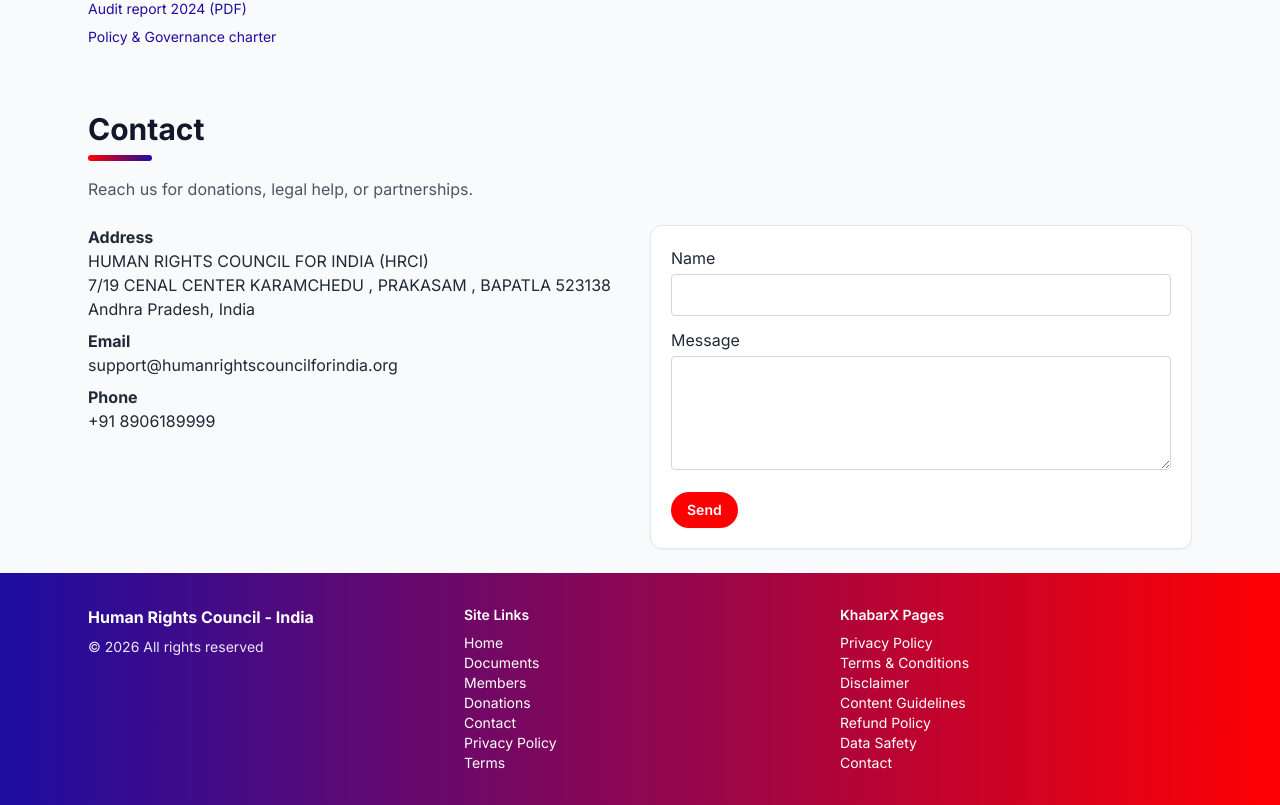
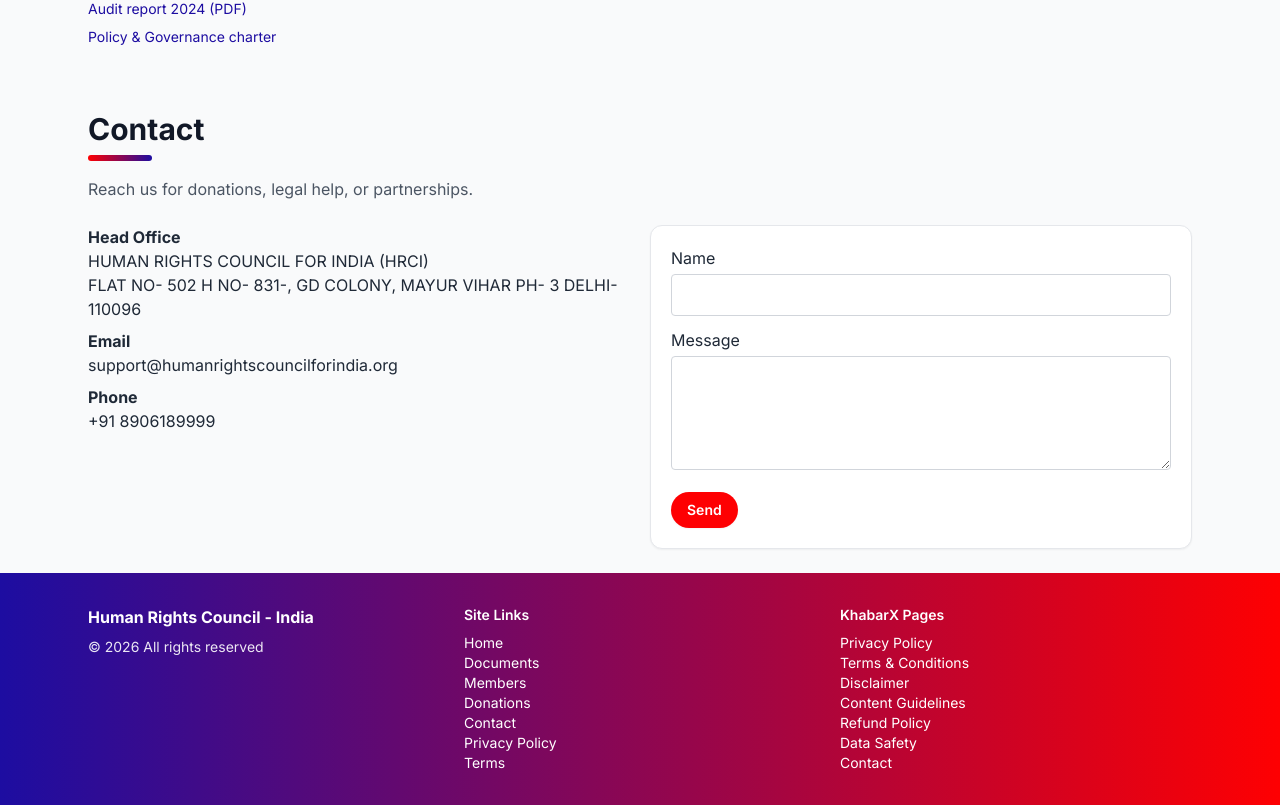
Before and after one commit to atshybrid/humanrights_webapplication, a Next.js app: page / in a window 1280 px wide. Shown: the part 2581-3386 px from the top of the page. Built offline with nearby package versions, Linux system fonts and the light colour scheme; no server answers.

Commit message:
Update head office address on home contact section

```diff
--- a/components/Contact.js
+++ b/components/Contact.js
@@ -6,7 +6,7 @@
       <p className="mt-4 text-gray-600">Reach us for donations, legal help, or partnerships.</p>
       <div className="mt-6 grid grid-cols-1 sm:grid-cols-2 gap-5">
         <div>
-          <p><strong>Address</strong><br/>HUMAN RIGHTS COUNCIL FOR INDIA (HRCI)<br/>7/19 CENAL CENTER KARAMCHEDU , PRAKASAM , BAPATLA 523138 Andhra Pradesh, India</p>
+          <p><strong>Head Office</strong><br/>HUMAN RIGHTS COUNCIL FOR INDIA (HRCI)<br/>FLAT NO- 502 H NO- 831-, GD COLONY, MAYUR VIHAR PH- 3 DELHI- 110096</p>
           <p className="mt-2"><strong>Email</strong><br/>support@humanrightscouncilforindia.org</p>
           <p className="mt-2"><strong>Phone</strong><br/>+91 8906189999</p>
         </div>
```
